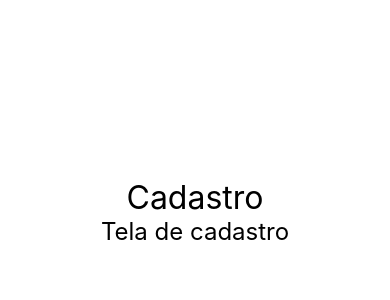
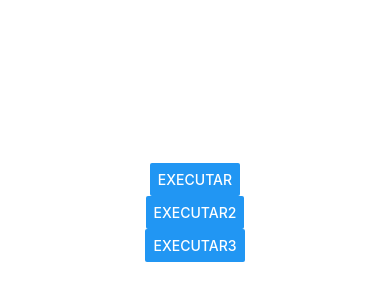
Before and after one commit to ricoroma-coder/react-testes, a React Native app: screen / in a window 390 px wide. Shown: the part 210-510 px from the top of the page. Built offline with nearby package versions, Linux system fonts and the light colour scheme.

Commit message:
Criando botões

```diff
--- a/src/App.js
+++ b/src/App.js
@@ -14,6 +14,8 @@ import MinMax from './componentes/MinMax'
 
 import Titulo from './componentes/Titulo'
 
+import Botao from './componentes/Botao'
+
 export default () => (
     <View style={style.App}>
         {/*<Primeiro />
@@ -25,8 +27,9 @@ export default () => (
         <Aleatorio min={2} max={100} />
         <Aleatorio min={2} max={100} />
         <Aleatorio min={2} max={100} />
-        <Aleatorio min={2} max={100} />*/}
-        <Titulo principal="Cadastro" secundario="Tela de cadastro"/>
+        <Aleatorio min={2} max={100} />
+        <Titulo principal="Cadastro" secundario="Tela de cadastro"/>*/}
+        <Botao />
     </View>
 )
 
--- /dev/null
+++ b/src/componentes/Botao.js
@@ -0,0 +1,29 @@
+import React from 'react'
+import { Button } from 'react-native'
+
+export default props => {
+
+    function executar() {
+        console.warn("Executando")
+    }
+
+//    const executar = () => {
+//        console.warn("Executando")
+//    }
+
+//no caso abaixo, a função só é chamada quando clicar
+    return (
+        <>
+            <Button title="Executar" onPress={executar} />
+            <Button title="Executar2" onPress={function () {
+                console.warn("Executando 2")
+            }} />
+            <Button title="Executar3" onPress={() => console.warn("Executando 3")} />
+        </>
+    )
+
+//nesse caso, a função é chamada quando o código for lido
+//    return (
+//        <Button title="Executar" onPress={executar()} />
+//    )
+}
```
